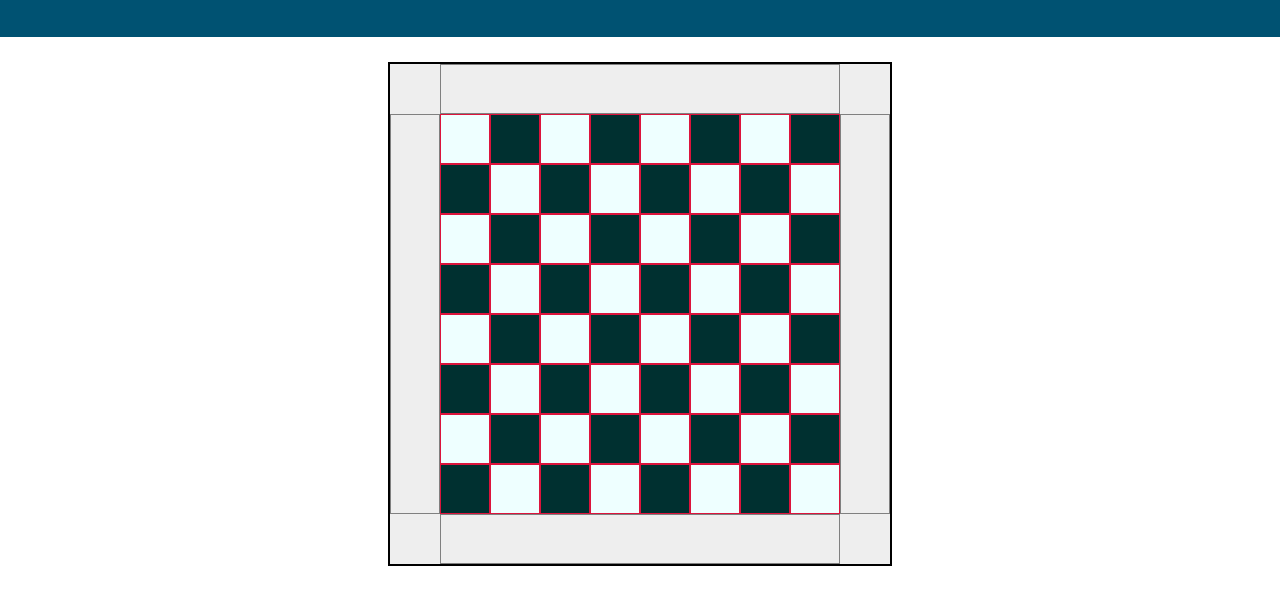
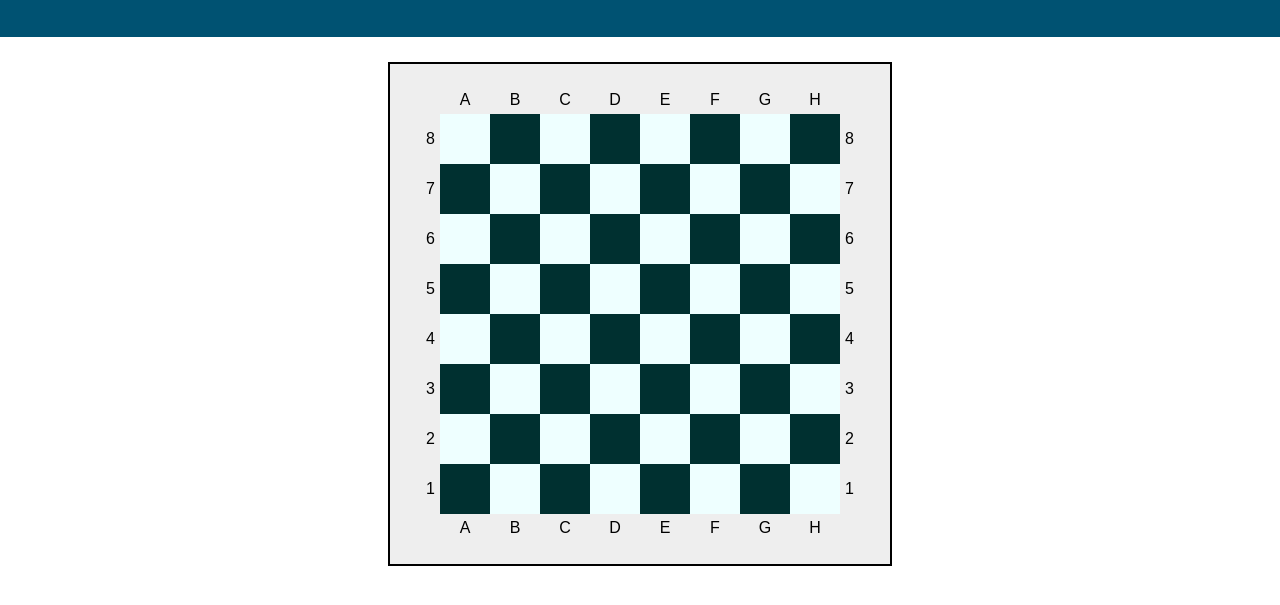
Before and after one commit to alkthegit/lb-horsy-chess, a plain HTML site: page index.html in a window 1280 px wide. Shown: the part 93-698 px from the top of the page. Drawn offline with Linux system fonts and the light colour scheme.

Commit message:
доработка осей координат

```diff
--- a/assets/style.css
+++ b/assets/style.css
@@ -93,31 +93,52 @@ header .main-subheading{
 .axis-top,
 .axis-bottom{
     height: 50px;
-    border: 1px solid grey;
-    box-sizing: border-box
+    width: 400px;
+    /* border: 1px solid grey; */
+    box-sizing: border-box;
+    text-align: center;
 }
 
 .axis-top{
     grid-area: top;
+    display: flex;
+    justify-content: center;
+    align-items: flex-end;
+    padding-bottom: 5px;
 }
 
 .axis-bottom{
     grid-area: bottom;
+    display: flex;
+    justify-content: center;
+    align-items: flex-start;
+    padding-top: 5px;
 }
 
 .axis-left,
 .axis-right{
     width: 50px;
-    border: 1px solid grey;
-    box-sizing: border-box
+    height: 400px;
+    /* border: 1px solid grey; */
+    box-sizing: border-box;
 }
 
 .axis-left{
     grid-area: left;
+    display: flex;
+    flex-direction: column;
+    justify-content: center;
+    align-items: flex-end;
+    padding-right: 5px;
 }
 
 .axis-right{
     grid-area: right;
+    display: flex;
+    flex-direction: column;
+    justify-content: center;
+    align-items: flex-start;
+    padding-left: 5px;
 }
 
 .square-black,
@@ -126,7 +147,16 @@ header .main-subheading{
     height: 50px;
     box-sizing: border-box;
     margin:0;
-    border: 1px solid crimson;
+    /* border: 1px solid crimson; */
+}
+
+.axis-label-hr{
+    width: 50px;
+}
+
+.axis-label-vr{
+    height: 50px;
+    line-height: 50px;
 }
 
 .square-black{
@@ -135,6 +165,11 @@ header .main-subheading{
 
 .square-white{
     background-color: #eeffff;
+}
+
+.square-white:hover,
+.square-black:hover{
+    cursor: pointer;
 }
 
 .square-selected-black,
--- a/src/app/ChessController.js
+++ b/src/app/ChessController.js
@@ -229,15 +229,53 @@ class ChessController {
      * @private
      */
     populateAxis() {
-        const axisHTML = `
-            <div class="axis-hr">A</div>
-            <div class="axis-hr">B</div>
-            <div class="axis-hr">C</div>
-            <div class="axis-hr">D</div>
-            <div class="axis-hr">E</div>
-            <div class="axis-hr">F</div>
-            <div class="axis-hr">G</div>
-            <div class="axis-hr">H</div>
+        let axisHTML;
+        let axisElement;
+
+        // разметка для верхней и для нижней оси
+        axisHTML = `
+            <div class="axis-label-hr">A</div>
+            <div class="axis-label-hr">B</div>
+            <div class="axis-label-hr">C</div>
+            <div class="axis-label-hr">D</div>
+            <div class="axis-label-hr">E</div>
+            <div class="axis-label-hr">F</div>
+            <div class="axis-label-hr">G</div>
+            <div class="axis-label-hr">H</div>
         `;
+
+        // верхняя ось
+        axisElement = this.boardDiv.querySelector('.axis-top');
+        if (axisElement) {
+            axisElement.insertAdjacentHTML("afterbegin", axisHTML);
+        }
+        // нижняя ось
+        axisElement = this.boardDiv.querySelector('.axis-bottom');
+        if (axisElement) {
+            axisElement.insertAdjacentHTML("afterbegin", axisHTML);
+        }
+
+        // разметка для левой и правой оси
+        axisHTML = `
+            <div class="axis-label-vr">8</div>
+            <div class="axis-label-vr">7</div>
+            <div class="axis-label-vr">6</div>
+            <div class="axis-label-vr">5</div>
+            <div class="axis-label-vr">4</div>
+            <div class="axis-label-vr">3</div>
+            <div class="axis-label-vr">2</div>
+            <div class="axis-label-vr">1</div>
+        `;
+
+        // верхняя ось
+        axisElement = this.boardDiv.querySelector('.axis-left');
+        if (axisElement) {
+            axisElement.insertAdjacentHTML("afterbegin", axisHTML);
+        }
+        // нижняя ось
+        axisElement = this.boardDiv.querySelector('.axis-right');
+        if (axisElement) {
+            axisElement.insertAdjacentHTML("afterbegin", axisHTML);
+        }
     }
 }
```
